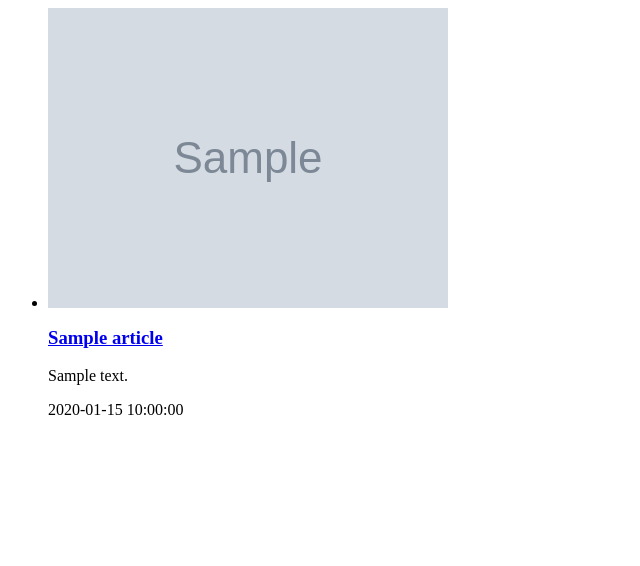
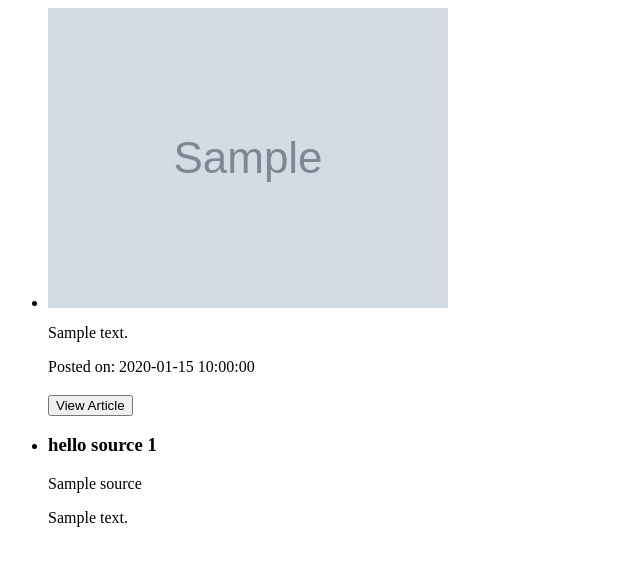
Before and after one commit to simelpaul/News-app, a Flask app: template app/templates/index.html in a window 1280 px wide. Shown: the top 566 px of the page, without its empty margins (0-640 px from the left). Run offline with Flask 2, Linux system fonts and the light colour scheme; the template is opened without the code that fills it: most values are stand-ins (such as "Sample title", 1, 10 or a date in 2020); grey boxes marked "Sample" are stand-in pictures.

Commit message:
installed tailwind css and bootstrap, add get_sources function

```diff
--- a/app/templates/base.html
+++ b/app/templates/base.html
@@ -39,5 +39,3 @@
 
 </body>
 </html>
-
-sources="news-com-au,al-jazeera-english,associated-press,the-washington-post,the-hill,bbc-news,engadget,techcrunch", page_size=60
--- a/app/templates/index.html
+++ b/app/templates/index.html
@@ -7,14 +7,32 @@
         <img src="{{ article.urlToImage }}" alt="" />
       </div>
       <div class="description">
+        <p>{{ article.description }}</p>
+        <p>Posted on: {{ article.publishedAt }}</p>
         <h3>
-          <a href="{{ article.url }}" target="_blank">{{ article.title }}</a>
+          <a href="{{ article.url }}" target="_blank"><button>View Article</button></a>
         </h3>
-        <p>{{ article.description }}</p>
-        <p>{{ article.publishedAt }}</p>
       </div>
     </li>
     {% endfor %}
   </ul>
 </section>
+<section>
+  <ul>
+    {%for source in sources%}
+    <li>
+      <div>
+        <h3>hello source 1</h3>
+      </div>
+      <div>
+        <p>{{ source.name }}</p>
+      </div>
+      <div>
+        <p>{{source.description}}</p>
+      </div>
+
+    </li>
+    {% endfor %}
+  </ul>
+</section>
 {% endblock %}
```
Also changed, not shown: app/request.py (+2 -12 lines), app/views.py (+10 -2 lines), package.json (added, +22 -0 lines), package-lock.json (added).
